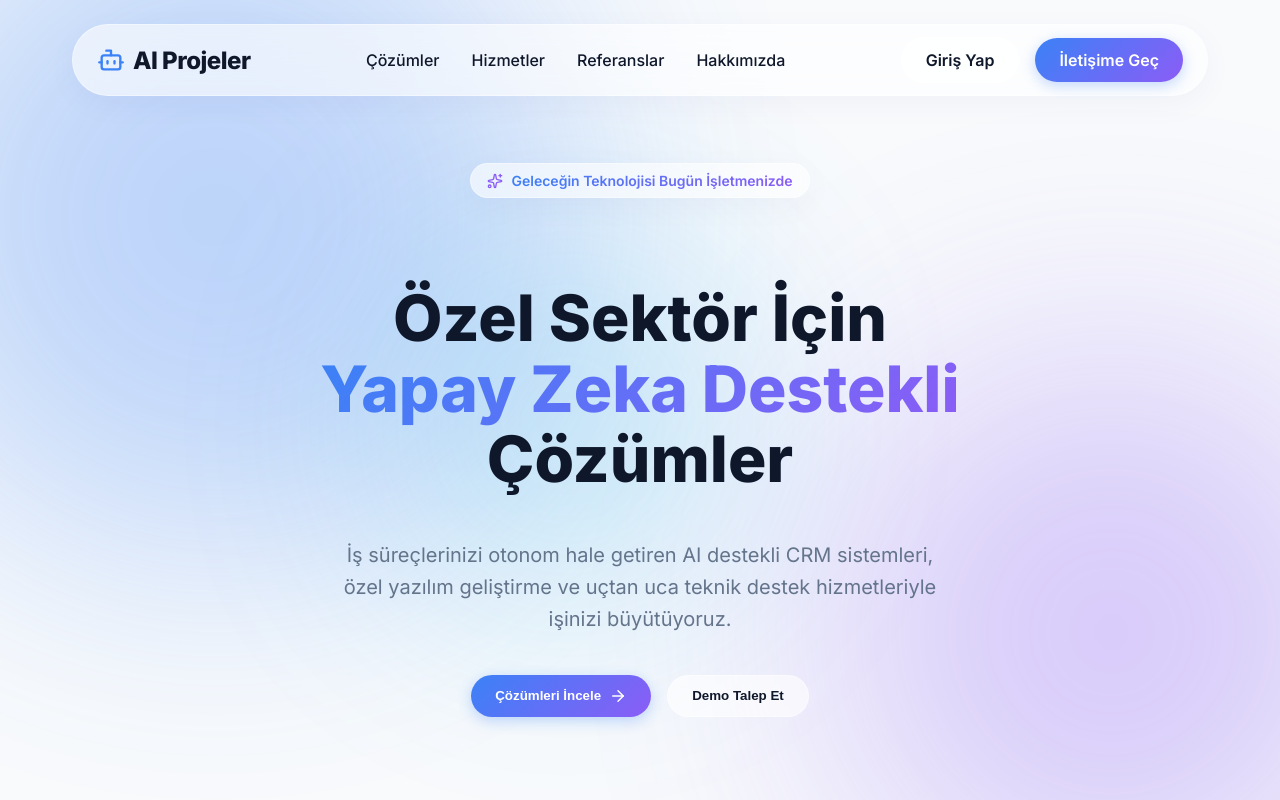
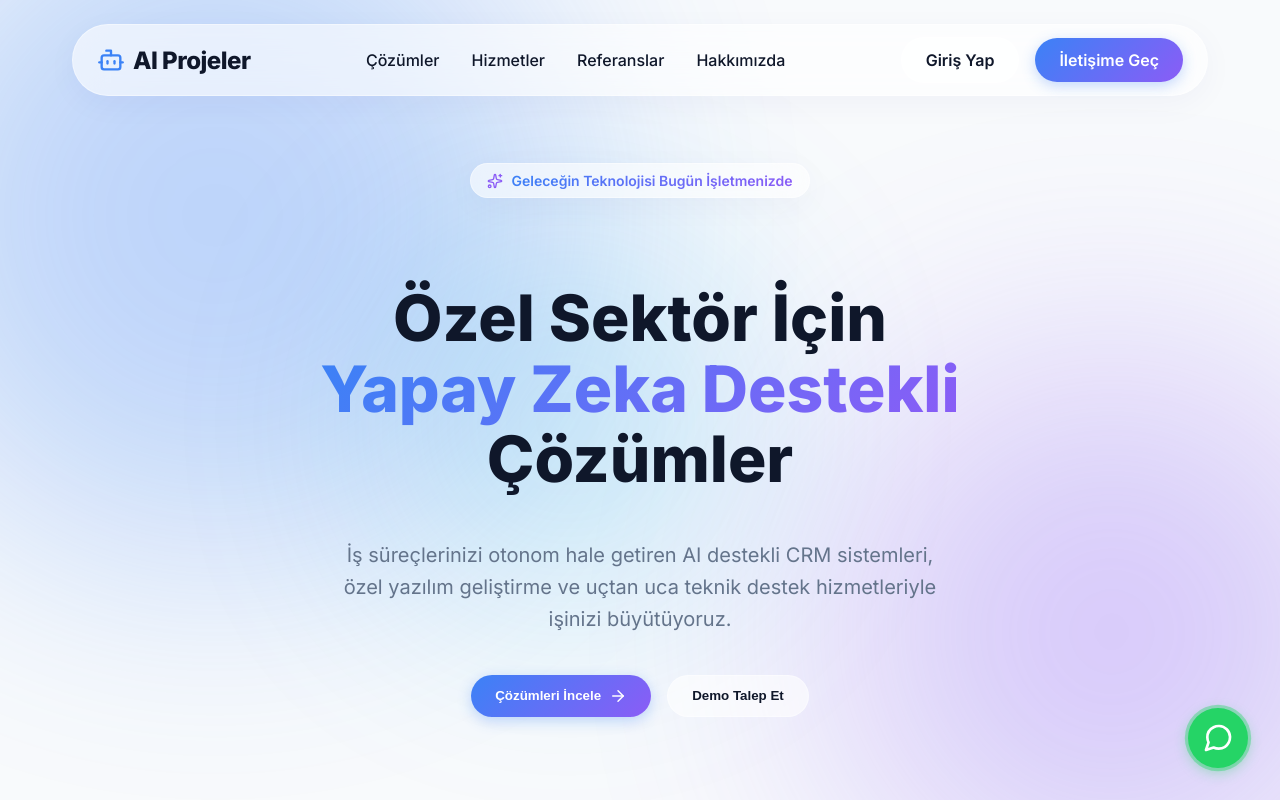
Before and after one commit to k2berdal-creator/aiprojeler-web, a React (Vite) app: page / in a window 1280 px wide. Shown: the top 800 px of the page. Built offline with nearby package versions, Linux system fonts and the light colour scheme.

Commit message:
Add global floating WhatsApp chat button

```diff
--- a/src/App.tsx
+++ b/src/App.tsx
@@ -6,10 +6,12 @@ import Dashboard from './pages/Dashboard';
 import Bayiler from './pages/Bayiler';
 import Lisanslar from './pages/Lisanslar';
 import ProtectedRoute from './components/ProtectedRoute';
+import WhatsAppButton from './components/WhatsAppButton';
 
 function App() {
   return (
     <BrowserRouter>
+      <WhatsAppButton />
       <Routes>
         <Route path="/" element={<Home />} />
         <Route path="/login" element={<Login />} />
--- /dev/null
+++ b/src/components/WhatsAppButton.tsx
@@ -0,0 +1,73 @@
+import { motion } from 'framer-motion';
+
+function WhatsAppButton() {
+  // WhatsApp numaranızı buraya yazın (Örn: 905551234567)
+  const phoneNumber = "905555555555";
+  const message = "Merhaba, projeniz hakkında bilgi almak istiyorum.";
+
+  const whatsappUrl = `https://wa.me/${phoneNumber}?text=${encodeURIComponent(message)}`;
+
+  return (
+    <motion.a
+      href={whatsappUrl}
+      target="_blank"
+      rel="noopener noreferrer"
+      initial={{ scale: 0, opacity: 0 }}
+      animate={{ scale: 1, opacity: 1 }}
+      whileHover={{ scale: 1.1 }}
+      whileTap={{ scale: 0.9 }}
+      style={{
+        position: 'fixed',
+        bottom: '2rem',
+        right: '2rem',
+        width: '60px',
+        height: '60px',
+        backgroundColor: '#25D366',
+        color: 'white',
+        borderRadius: '50%',
+        display: 'flex',
+        justifyContent: 'center',
+        alignItems: 'center',
+        boxShadow: '0 4px 14px rgba(37, 211, 102, 0.4)',
+        zIndex: 9999,
+        textDecoration: 'none'
+      }}
+    >
+      <svg
+        width="32"
+        height="32"
+        viewBox="0 0 24 24"
+        fill="none"
+        stroke="currentColor"
+        strokeWidth="2"
+        strokeLinecap="round"
+        strokeLinejoin="round"
+      >
+        <path d="M21 11.5a8.38 8.38 0 0 1-.9 3.8 8.5 8.5 0 0 1-7.6 4.7 8.38 8.38 0 0 1-3.8-.9L3 21l1.9-5.7a8.38 8.38 0 0 1-.9-3.8 8.5 8.5 0 0 1 4.7-7.6 8.38 8.38 0 0 1 3.8-.9h.5a8.48 8.48 0 0 1 8 8v.5z" />
+      </svg>
+
+      {/* Ping Animasyonu */}
+      <motion.div
+        animate={{
+          scale: [1, 1.5, 1],
+          opacity: [0.5, 0, 0.5]
+        }}
+        transition={{
+          duration: 2,
+          repeat: Infinity,
+          ease: "easeInOut"
+        }}
+        style={{
+          position: 'absolute',
+          width: '100%',
+          height: '100%',
+          borderRadius: '50%',
+          backgroundColor: '#25D366',
+          zIndex: -1
+        }}
+      />
+    </motion.a>
+  );
+}
+
+export default WhatsAppButton;
```
